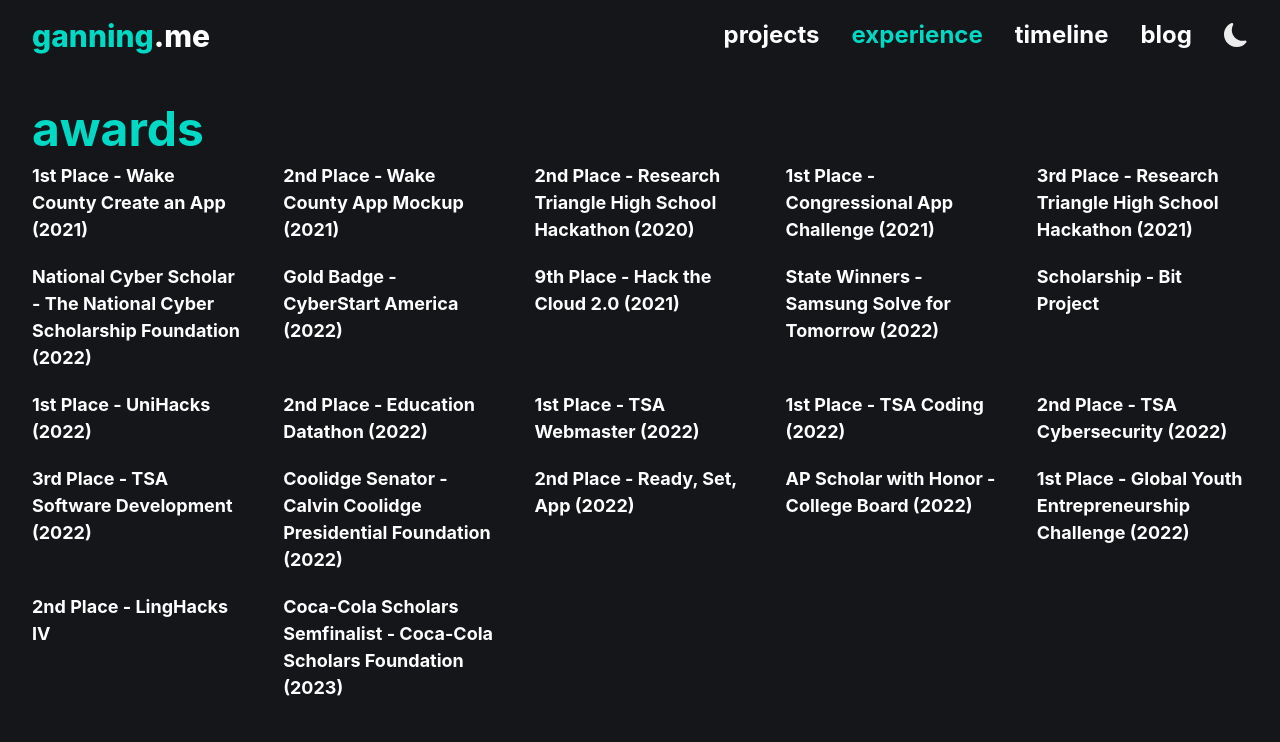
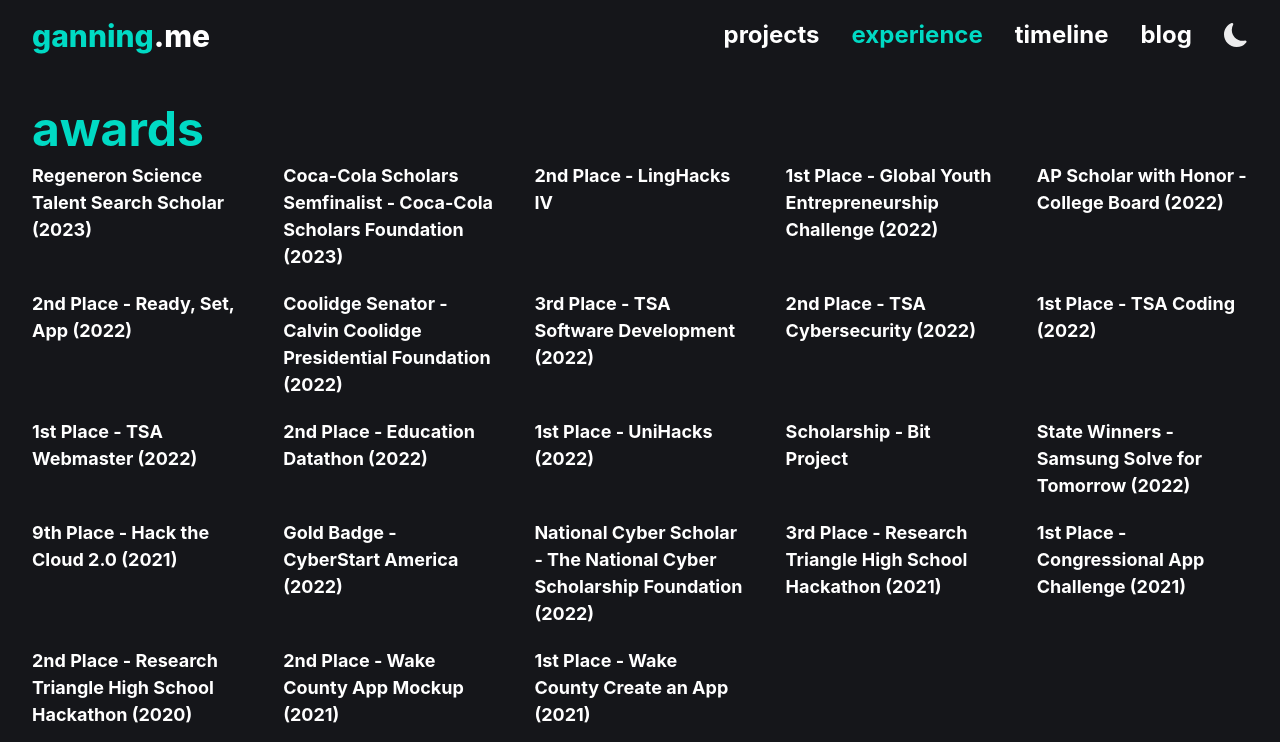
Before and after one commit to ganning127/ganningxu.com, a Next.js app: page /experience in a window 1280 px wide. Shown: the top 742 px of the page. Built offline with nearby package versions, Linux system fonts and the light colour scheme.

Commit message:
fixed typo in timeline

```diff
--- a/data/awards.json
+++ b/data/awards.json
@@ -83,5 +83,9 @@
   {
     "title": "Coca-Cola Scholars Semfinalist - Coca-Cola Scholars Foundation (2023)",
     "link": "https://www.coca-colascholarsfoundation.org/"
+  },
+  {
+    "title": "Regeneron Science Talent Search Scholar (2023)",
+    "link": "https://www.societyforscience.org/regeneron-sts/2023-scholars/"
   }
 ]
--- a/pages/experience.js
+++ b/pages/experience.js
@@ -1,16 +1,17 @@
-import Head from 'next/head'
-import { NavBar } from '../components/NavBar'
-import { AutoGridHTML } from '../components/AutoGridHTML'
-import { Organizations } from '../components/Organizations'
-import { Volunteering } from '../components/Volunteering'
+import Head from "next/head";
+import { NavBar } from "../components/NavBar";
+import { AutoGridHTML } from "../components/AutoGridHTML";
+import { Organizations } from "../components/Organizations";
+import { Volunteering } from "../components/Volunteering";
 import SkillList from "../data/skills.json";
 import AwardsList from "../data/awards.json";
 import CourseList from "../data/courses.json";
-import { Research } from '../components/Research'
-import { Footer } from '../components/Footer'
-import { Container } from '@chakra-ui/react'
-import { motion } from "framer-motion"
+import { Research } from "../components/Research";
+import { Footer } from "../components/Footer";
+import { Container } from "@chakra-ui/react";
+import { motion } from "framer-motion";
 export default function Experience() {
+  let aList = AwardsList.reverse();
   return (
     <>
       <Head>
@@ -18,7 +19,10 @@ export default function Experience() {
         <meta property="og:title" content="Experience" />
         <meta property="og:site_name" content="ganning.me" />
         <meta property="og:url" content="http://ganning.me/experience" />
-                <meta property="og:description" content="Skills and languages I know!" />
+        <meta
+          property="og:description"
+          content="Skills and languages I know!"
+        />
         <meta property="og:type" content="website" />
         <link rel="icon" href="/favicon.ico" />
       </Head>
@@ -26,10 +30,10 @@ export default function Experience() {
       <motion.div
         initial={{ y: -20, opacity: 0 }}
         animate={{ y: 0, opacity: 1 }}
-                transition={{ duration: .7, delay: 0.5 }}
+        transition={{ duration: 0.7, delay: 0.5 }}
       >
-                <Container maxW='container.xl' px="8">
-                    <AutoGridHTML list={AwardsList} heading="awards" />
+        <Container maxW="container.xl" px="8">
+          <AutoGridHTML list={aList} heading="awards" />
           <AutoGridHTML list={SkillList} heading="tools" />
           <AutoGridHTML list={CourseList} heading="courses" />
           <Research />
@@ -38,8 +42,6 @@ export default function Experience() {
           <Footer />
         </Container>
       </motion.div>
-
-
     </>
-    )
+  );
 }
```
Also changed, not shown: data/timelineData.json (+0 -9 lines). Lines whose indentation alone changed are shown as unchanged.
